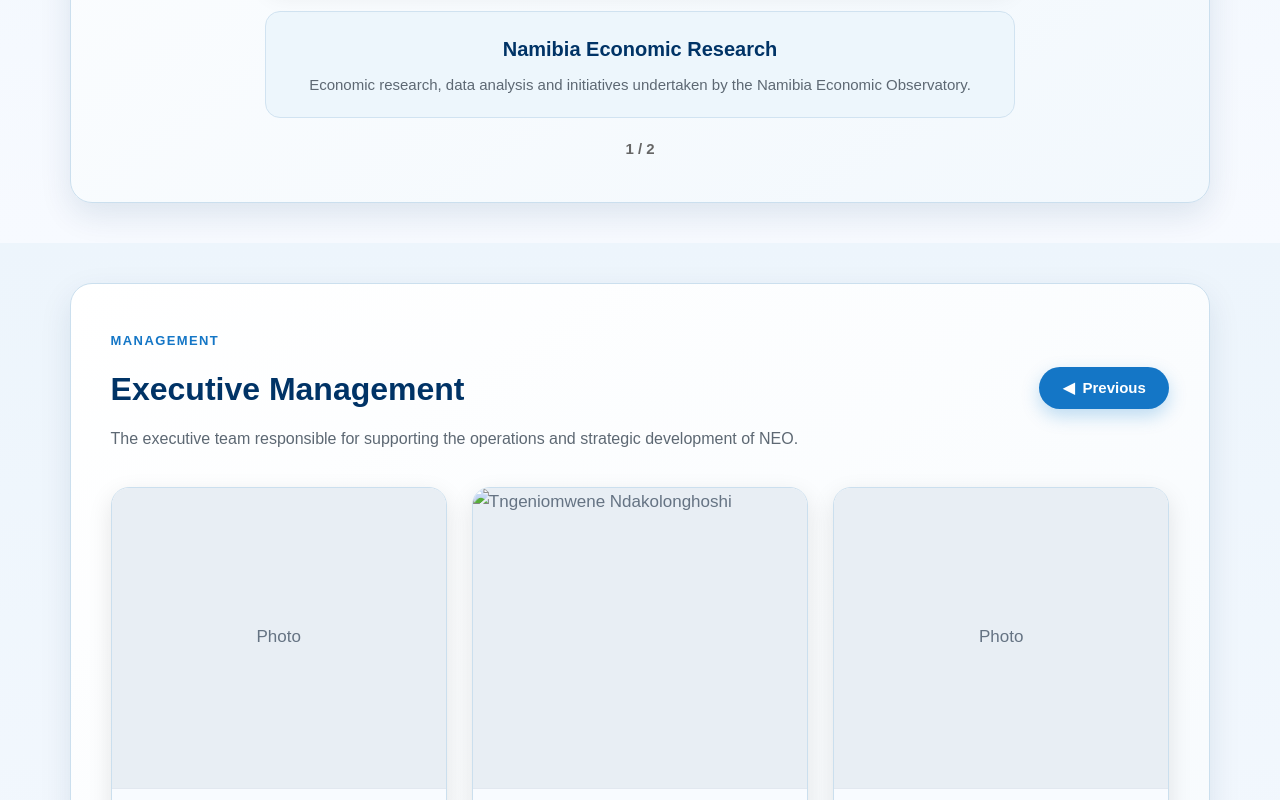
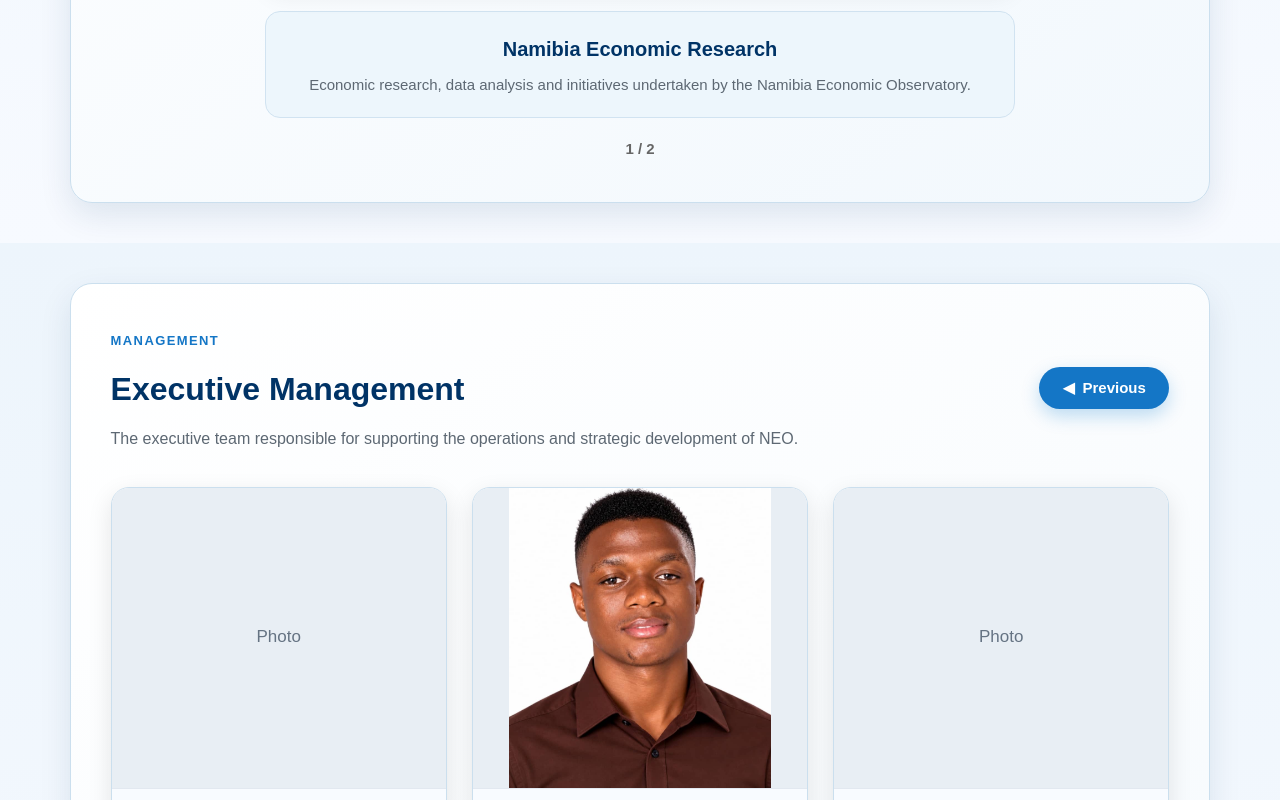
Before and after one commit to michaelnd698-collab/Namibia-Economic-Observatory, a plain HTML site: page about.html in a window 1280 px wide. Both pictures are taken after a click on the button "Next ▶". Shown: the part 2287-3087 px from the top of the page. Drawn offline with Linux system fonts and the light colour scheme.

Commit message:
Update about.html

```diff
--- a/about.html
+++ b/about.html
@@ -695,7 +695,7 @@ href="https://cdnjs.cloudflare.com/ajax/libs/font-awesome/6.5.2/css/all.min.css"
                     <div class="member-photo">
 
                         <img
-                            src="Deputy Executive Director copy.png"
+                            src="Deputy Executive Director copy.jpeg"
                             alt="Tngeniomwene Ndakolonghoshi"
                         >
 
```
